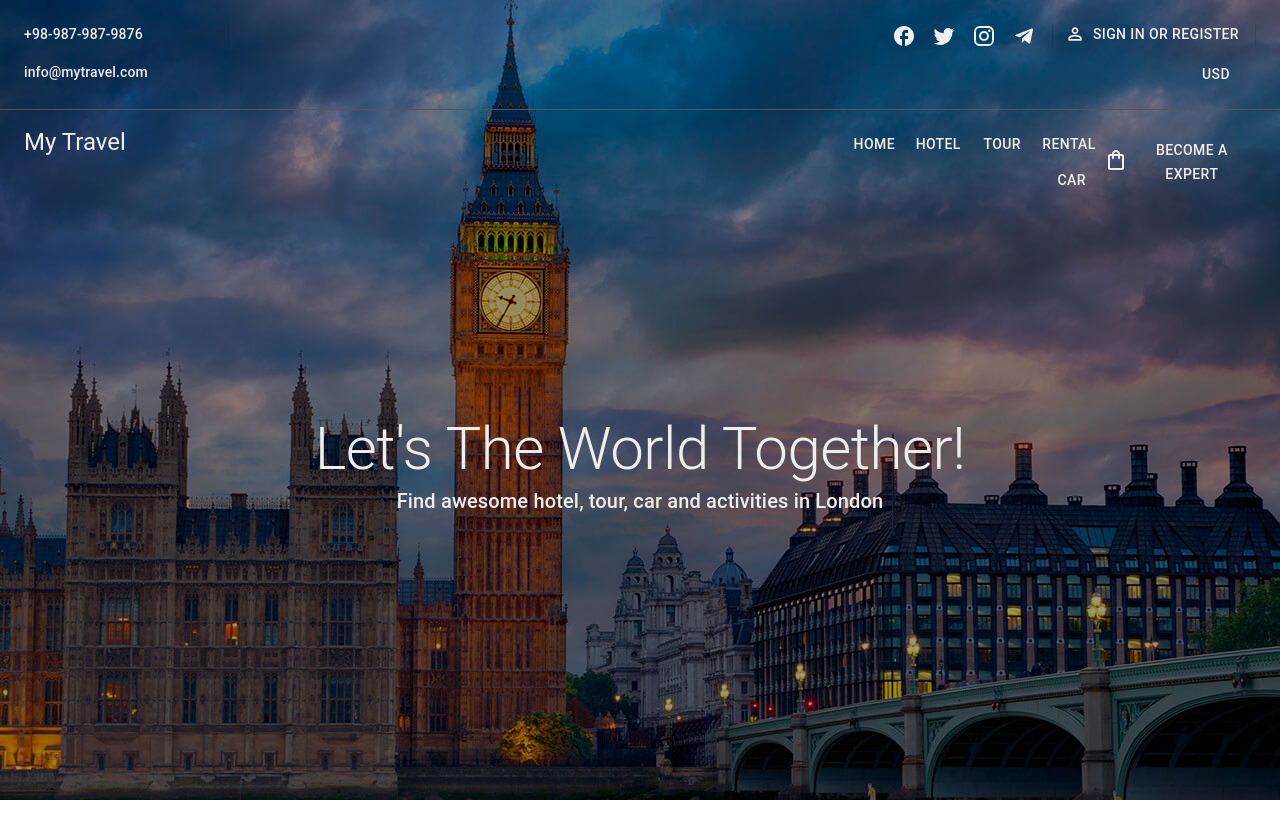
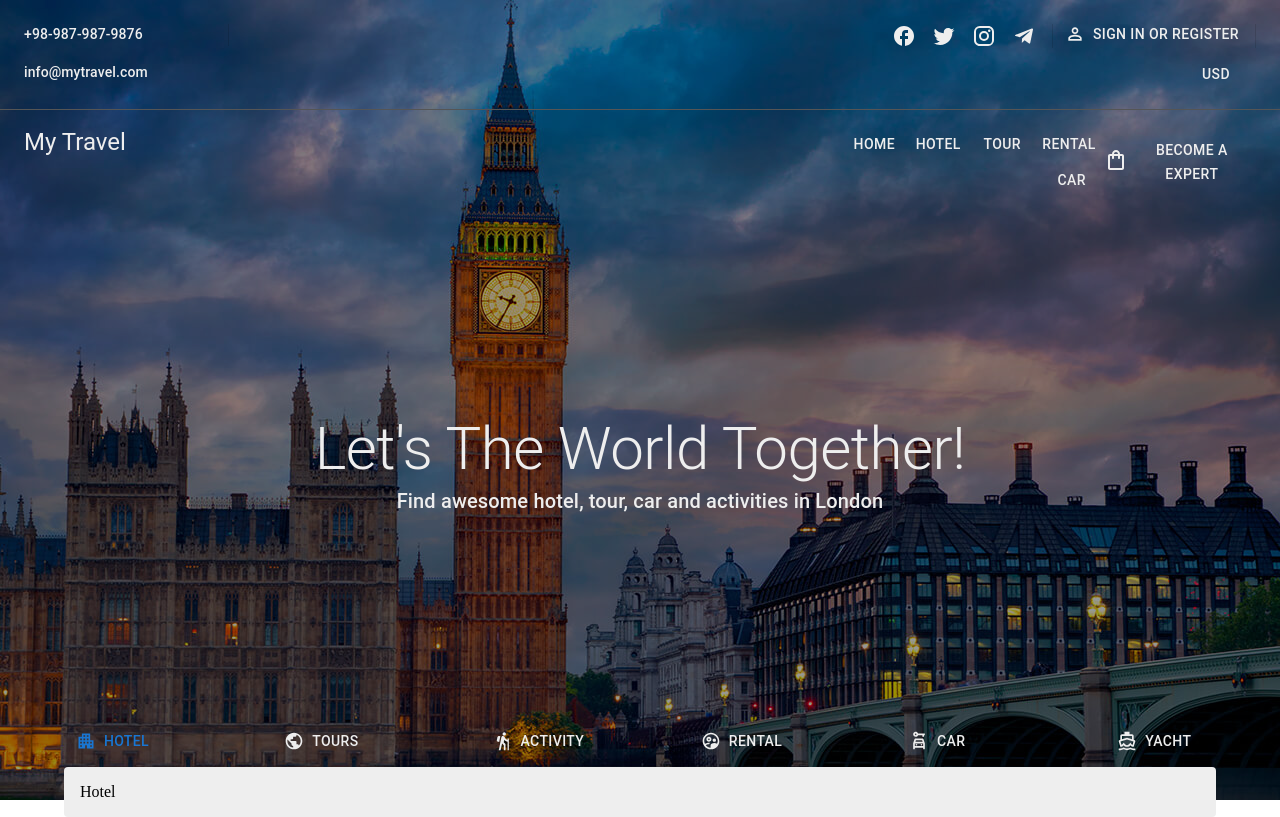
Before and after one commit to RezapourAraz/my-travel, a Next.js app: page / in a window 1280 px wide. Built offline with nearby package versions, Linux system fonts and the light colour scheme.

Commit message:
working on tabs

```diff
--- /dev/null
+++ b/src/components/sections/MainTab.sections.tsx
@@ -0,0 +1,34 @@
+import React, { useState } from "react";
+
+// mui
+import { Box, Container, Grid, Button } from "@mui/material";
+import { mainTab } from "@/dummy/dummyData";
+
+const MainTabSection = () => {
+  const [selectedTab, setSelectedTab] = useState("Hotel");
+
+  return (
+    <Container maxWidth="lg">
+      <Grid container justifyContent="space-between" p={1}>
+        {mainTab.map((tab) => (
+          <Grid item md={1} key={tab.id}>
+            <Button
+              startIcon={tab.icon}
+              sx={{
+                color: selectedTab === tab.name ? "primary.main" : "grey.200",
+              }}
+              onClick={() => setSelectedTab(tab.name)}
+            >
+              {tab.name}
+            </Button>
+          </Grid>
+        ))}
+      </Grid>
+      <Grid container bgcolor="grey.200" p={2} sx={{ borderRadius: 1 }}>
+        {selectedTab === "Hotel" && <Box>Hotel</Box>}
+      </Grid>
+    </Container>
+  );
+};
+
+export default MainTabSection;
--- a/src/dummy/dummyData.ts
+++ /dev/null
@@ -1,27 +0,0 @@
-export const routes = [
-  {
-    id: 1,
-    name: "Home",
-    route: "/",
-  },
-  {
-    id: 2,
-    name: "Hotel",
-    route: "/hotel",
-  },
-  {
-    id: 3,
-    name: "Tour",
-    route: "/tour",
-  },
-  {
-    id: 4,
-    name: "Rental",
-    route: "/rental",
-  },
-  {
-    id: 4,
-    name: "Car",
-    route: "/car",
-  },
-];
--- /dev/null
+++ b/src/dummy/dummyData.tsx
@@ -0,0 +1,67 @@
+import ApartmentOutlinedIcon from "@mui/icons-material/ApartmentOutlined";
+import PublicOutlinedIcon from "@mui/icons-material/PublicOutlined";
+import HikingOutlinedIcon from "@mui/icons-material/HikingOutlined";
+import SupervisedUserCircleOutlinedIcon from "@mui/icons-material/SupervisedUserCircleOutlined";
+import CarRentalOutlinedIcon from "@mui/icons-material/CarRentalOutlined";
+import DirectionsBoatFilledOutlinedIcon from "@mui/icons-material/DirectionsBoatFilledOutlined";
+
+export const routes = [
+  {
+    id: 1,
+    name: "Home",
+    route: "/",
+  },
+  {
+    id: 2,
+    name: "Hotel",
+    route: "/hotel",
+  },
+  {
+    id: 3,
+    name: "Tour",
+    route: "/tour",
+  },
+  {
+    id: 4,
+    name: "Rental",
+    route: "/rental",
+  },
+  {
+    id: 4,
+    name: "Car",
+    route: "/car",
+  },
+];
+
+export const mainTab = [
+  {
+    id: 1,
+    name: "Hotel",
+    icon: <ApartmentOutlinedIcon />,
+  },
+  {
+    id: 2,
+    name: "Tours",
+    icon: <PublicOutlinedIcon />,
+  },
+  {
+    id: 3,
+    name: "Activity",
+    icon: <HikingOutlinedIcon />,
+  },
+  {
+    id: 4,
+    name: "Rental",
+    icon: <SupervisedUserCircleOutlinedIcon />,
+  },
+  {
+    id: 5,
+    name: "Car",
+    icon: <CarRentalOutlinedIcon />,
+  },
+  {
+    id: 6,
+    name: "Yacht",
+    icon: <DirectionsBoatFilledOutlinedIcon />,
+  },
+];
--- a/src/pages/index.tsx
+++ b/src/pages/index.tsx
@@ -8,6 +8,7 @@ import { Box, Typography } from "@mui/material";
 import MainLayout from "@/components/layouts/Main.layouts";
 import MainSection from "@/components/sections/Main.sections";
 import MainTextCard from "@/components/cards/MainText.cards";
+import MainTabSection from "@/components/sections/MainTab.sections";
 
 const inter = Inter({ subsets: ["latin"] });
 
@@ -22,6 +23,7 @@ export default function Home() {
       <MainLayout>
         <MainSection />
         <MainTextCard />
+        <MainTabSection />
       </MainLayout>
     </>
   );
```
